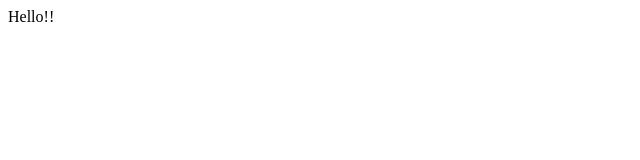
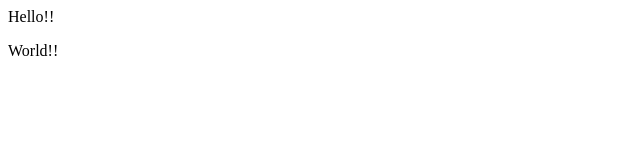
Before and after one commit to rafamsouza1702/demo-repo, a plain HTML site: page index.html in a window 1280 px wide. Shown: the full height of the page, 0-640 px from the left. Drawn offline with Linux system fonts and the light colour scheme.

Commit message:
added world

```diff
--- a/index.html
+++ b/index.html
@@ -1 +1,2 @@
 <div>Hello!!</div>
+<p>World!!</p>
```
